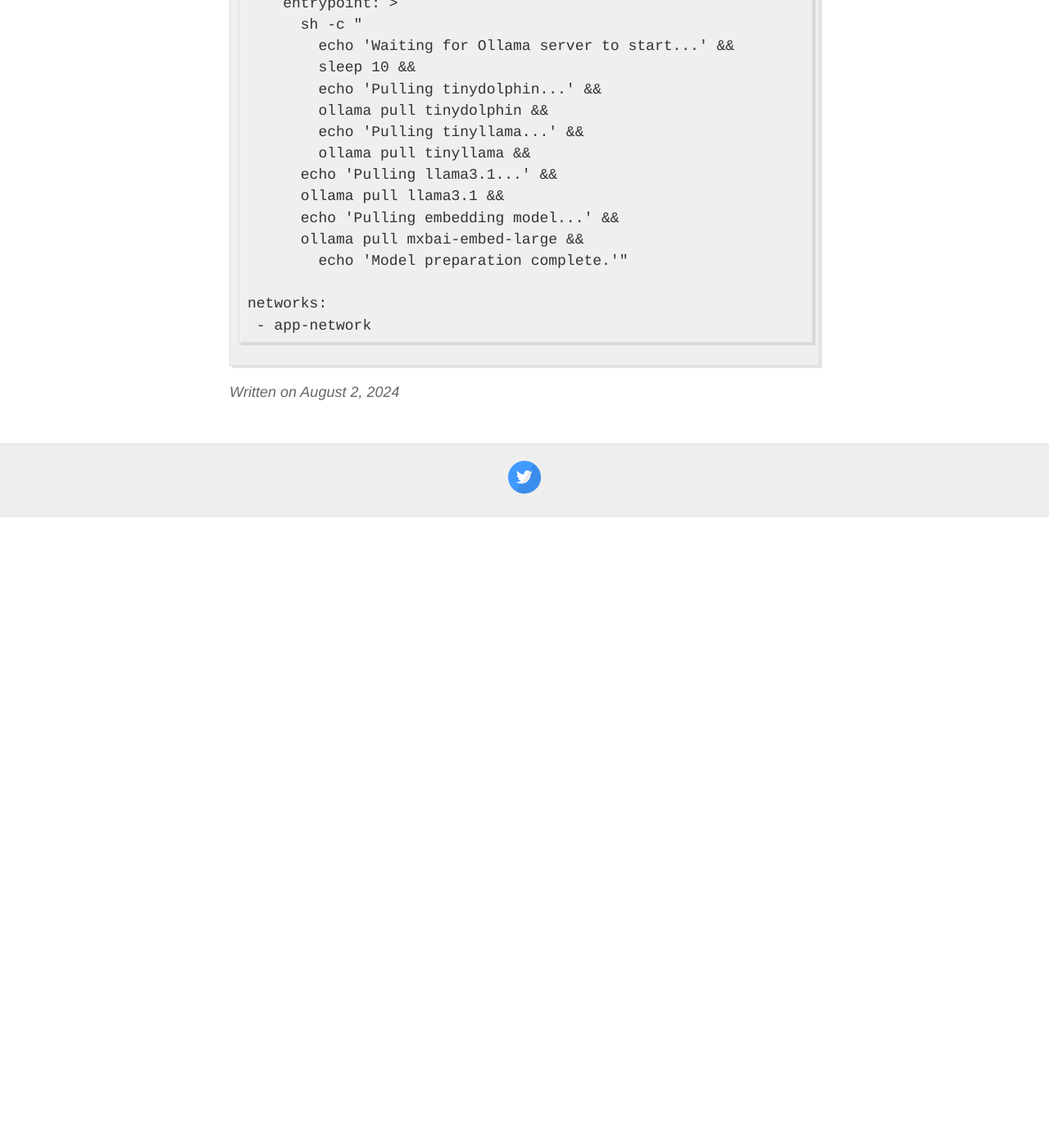
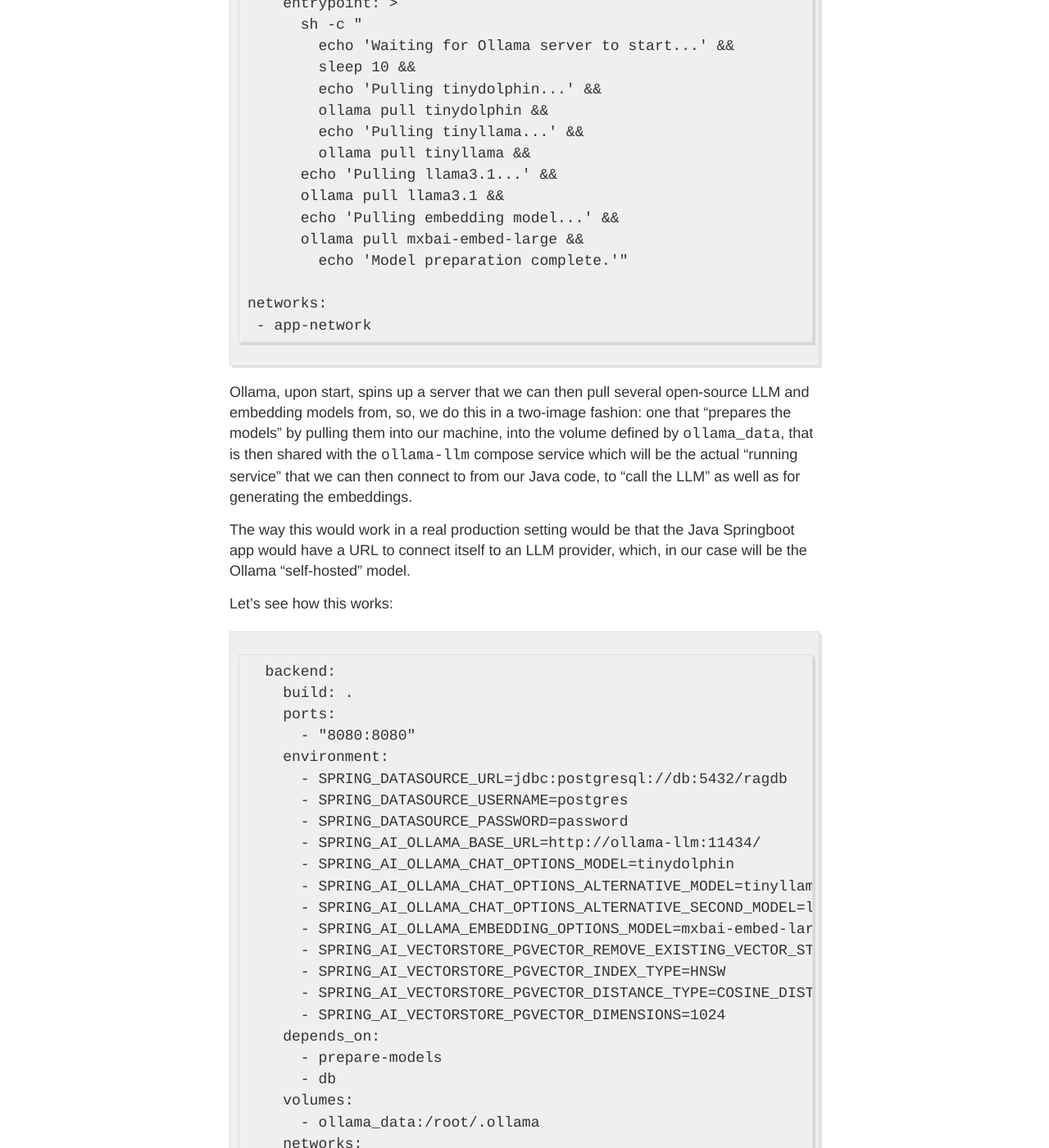
Before and after one commit to bruno-oliveira/techblog, a Jekyll site: the page built from _posts/2024-08-02-Understanding-the-internals-of-RAG.md, in a window 1280 px wide and 1400 px high, scrolled down 3493 px. Shown: the whole window at 82% size. Built offline with Jekyll 4.4.1, drawn with Linux system fonts in a browser that asks for light colours; our own code applies the rules of GitHub Pages for plain Markdown files; before the commit the page ends 4123 px from its top, so only the background shows below that; some of the changed text lies outside the part shown.

Commit message:
Update 2024-08-02-Understanding-the-internals-of-RAG.md

````diff
--- a/_posts/2024-08-02-Understanding-the-internals-of-RAG.md
+++ b/_posts/2024-08-02-Understanding-the-internals-of-RAG.md
@@ -86,3 +86,54 @@ Ollama is a cool new project that surfaced as a way to leverage the power of LLM
 networks:
  - app-network
 ```
+
+Ollama, upon start, spins up a server that we can then pull several open-source LLM and embedding models from, so, we do this in a two-image fashion: one that "prepares the models" by pulling them into our machine, into the volume defined by `ollama_data`, that is then shared with the `ollama-llm` compose service which will be the actual "running service" that we can then connect to from our Java code, to "call the LLM" as well as for generating the embeddings.
+
+The way this would work in a real production setting would be that the Java Springboot app would have a URL to connect itself to an LLM provider, which, in our case will be the Ollama "self-hosted" model.
+
+Let's see how this works:
+
+```docker
+  backend:
+    build: .
+    ports:
+      - "8080:8080"
+    environment:
+      - SPRING_DATASOURCE_URL=jdbc:postgresql://db:5432/ragdb
+      - SPRING_DATASOURCE_USERNAME=postgres
+      - SPRING_DATASOURCE_PASSWORD=password
+      - SPRING_AI_OLLAMA_BASE_URL=http://ollama-llm:11434/
+      - SPRING_AI_OLLAMA_CHAT_OPTIONS_MODEL=tinydolphin
+      - SPRING_AI_OLLAMA_CHAT_OPTIONS_ALTERNATIVE_MODEL=tinyllama
+      - SPRING_AI_OLLAMA_CHAT_OPTIONS_ALTERNATIVE_SECOND_MODEL=llama3.1
+      - SPRING_AI_OLLAMA_EMBEDDING_OPTIONS_MODEL=mxbai-embed-large
+      - SPRING_AI_VECTORSTORE_PGVECTOR_REMOVE_EXISTING_VECTOR_STORE_TABLE=true
+      - SPRING_AI_VECTORSTORE_PGVECTOR_INDEX_TYPE=HNSW
+      - SPRING_AI_VECTORSTORE_PGVECTOR_DISTANCE_TYPE=COSINE_DISTANCE
+      - SPRING_AI_VECTORSTORE_PGVECTOR_DIMENSIONS=1024
+    depends_on:
+      - prepare-models
+      - db
+    volumes:
+      - ollama_data:/root/.ollama
+    networks:
+      - app-network
+```
+
+The key properties for this sub-section are:
+
+```
+- SPRING_AI_OLLAMA_BASE_URL=http://ollama-llm:11434/
+- SPRING_AI_OLLAMA_CHAT_OPTIONS_MODEL=tinydolphin
+- SPRING_AI_OLLAMA_CHAT_OPTIONS_ALTERNATIVE_MODEL=tinyllama
+- SPRING_AI_OLLAMA_CHAT_OPTIONS_ALTERNATIVE_SECOND_MODEL=llama3.1
+- SPRING_AI_OLLAMA_EMBEDDING_OPTIONS_MODEL=mxbai-embed-large
+```
+
+We connect to the Ollama running server and configure the models we have downloaded to connect our Springboot app to them.
+
+Let's now look at how generating embeddings work using the configured model we just downloaded into our Ollama volume.
+
+### Generating embeddings in code with mxbai-embed-large-v1
+
+...
````
